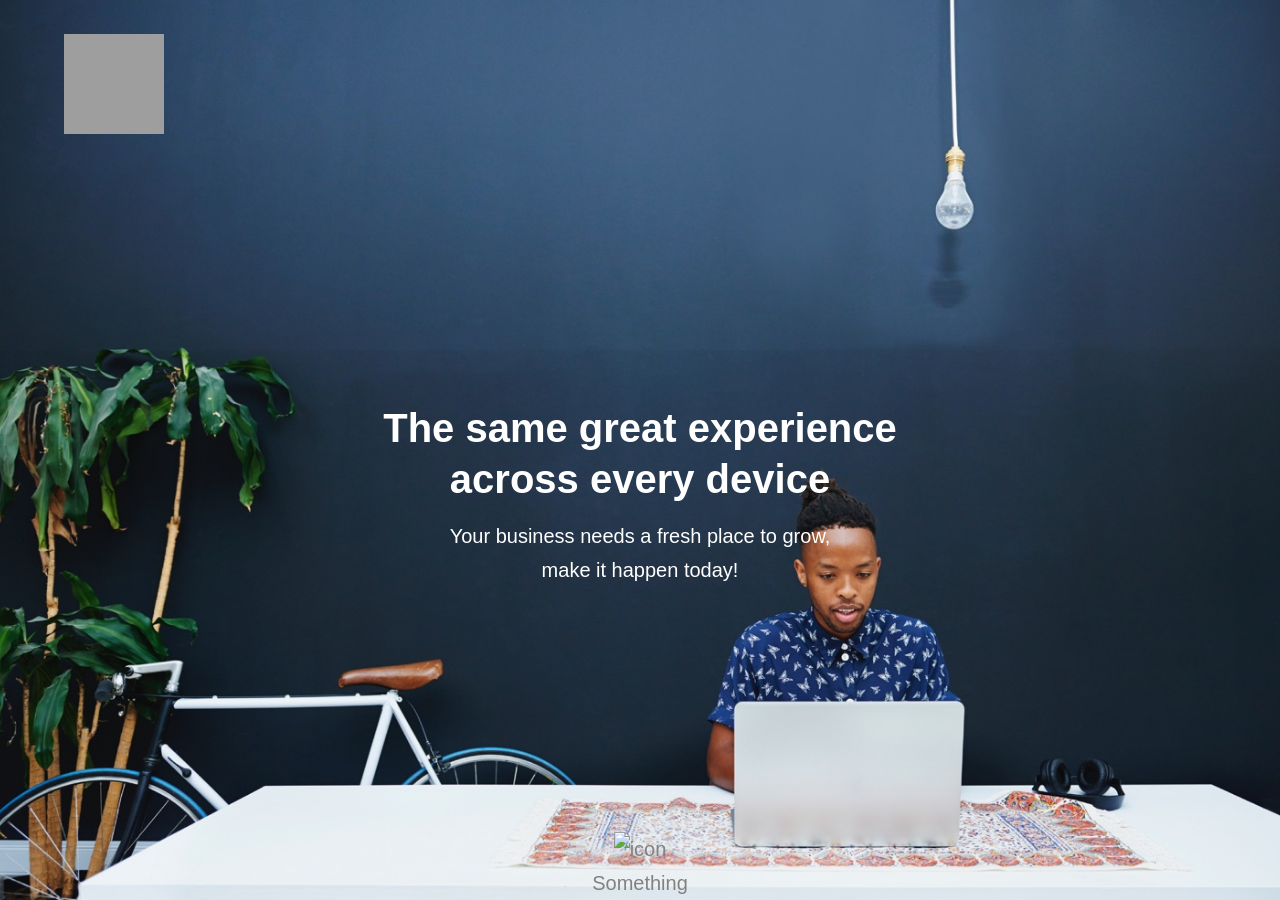
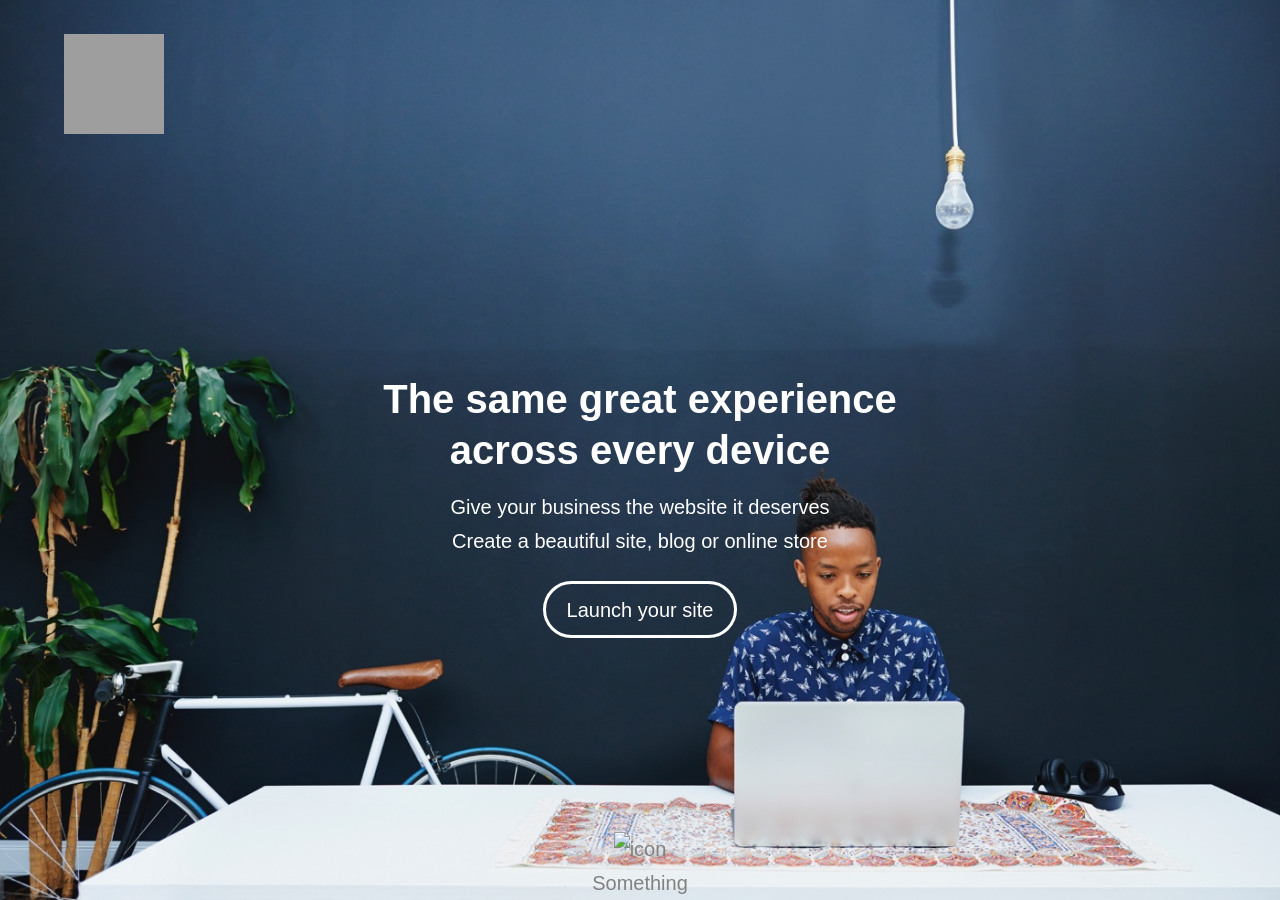
Before and after one commit to basekit-templates/partners-template, a Jekyll site: the page built from index.md, in a window 1280 px wide and 900 px high. Built offline with Jekyll 4.4.1, drawn with Linux system fonts in a browser that asks for light colours; grey boxes are pictures that could not be loaded.

```diff
--- a/_config.yml
+++ b/_config.yml
@@ -1,6 +1,5 @@
 ---
 title: Partners Template
-url: http://basekit-partners-template.siteleaf.net
 timezone: UTC
 collections:
   posts:
--- a/index.md
+++ b/index.md
@@ -4,11 +4,12 @@ excerpt: Home page
 intro:
   logo_path: https://avatars0.githubusercontent.com/u/1006602?s=100
   heading: The same great experience<br/> across every device
-  description: Your business needs a fresh place to grow,<br/> make it happen today!
+  description: "Give your business the website it deserves <br/> Create a beautiful
+    site, blog or online store \n"
   background_path: "/uploads/background-hero.jpg"
   background_colour: "#333333"
   footer: Something
-  button_line:
+  button_line: Launch your site
   button_url:
 devices:
   heading: The new way to stay in control
```
